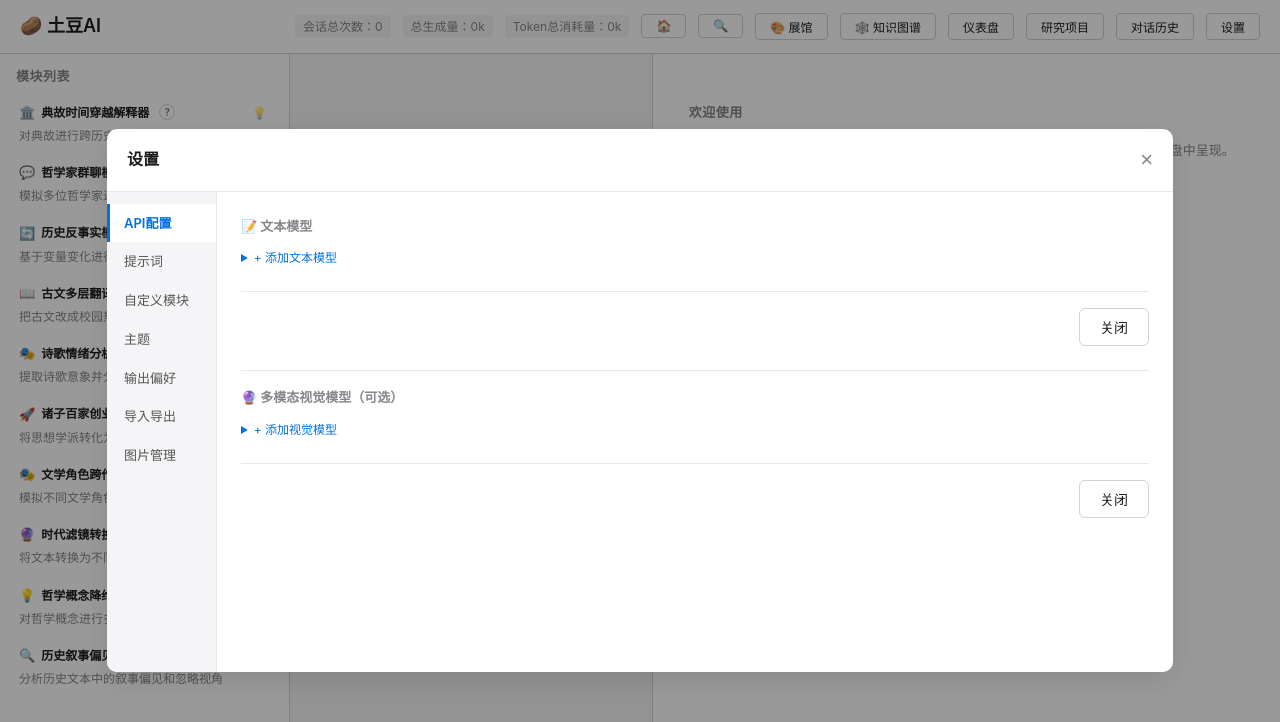
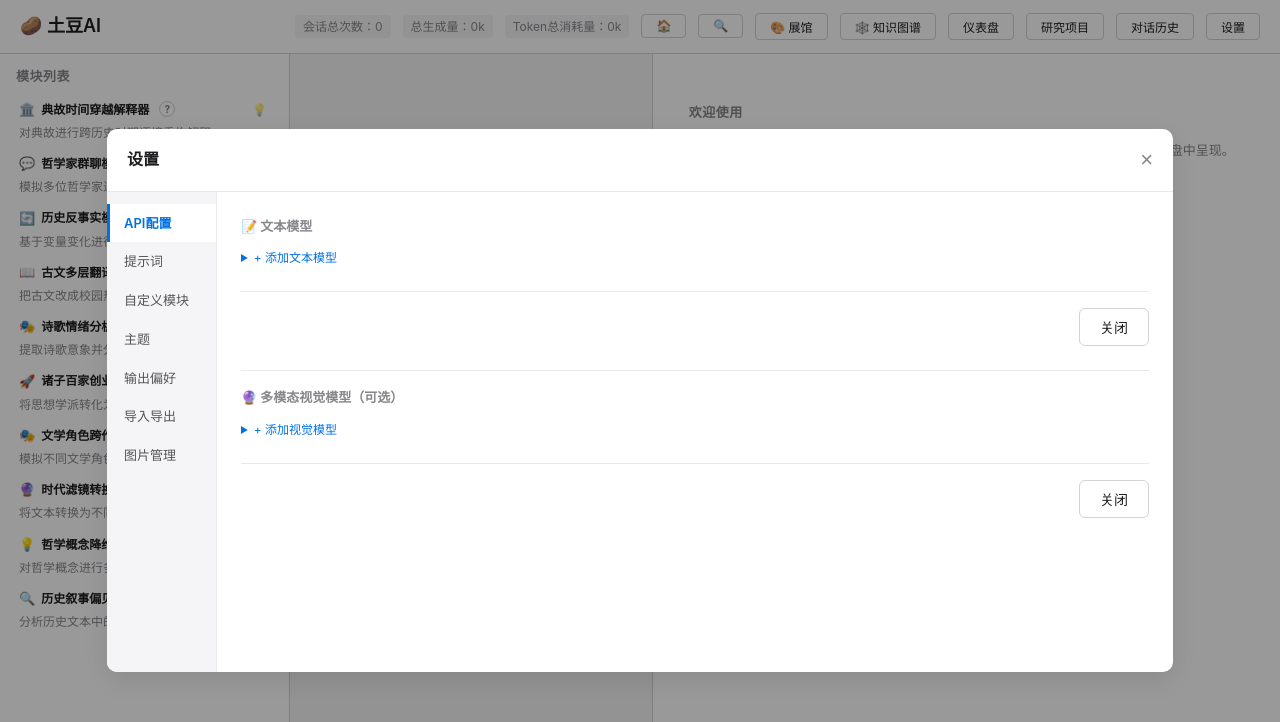
Before and after one commit to nywang2019/ai-philosophy, a React (Vite) app in the folder frontend/: page / in a window 1280 px wide. Shown: the top 722 px of the page. Built offline with nearby package versions, Linux system fonts and the light colour scheme.

Commit message:
style: reduce module item vertical padding from 8px to 5px
Co-Authored-By: Claude Opus 4.7 <noreply@anthropic.com>

```diff
--- a/frontend/src/App.css
+++ b/frontend/src/App.css
@@ -120,7 +120,7 @@ body {
 }
 
 .module-item {
-  padding: 8px 16px;
+  padding: 5px 16px;
   cursor: pointer;
   border-left: 3px solid transparent;
   transition: background 0.15s;
```
